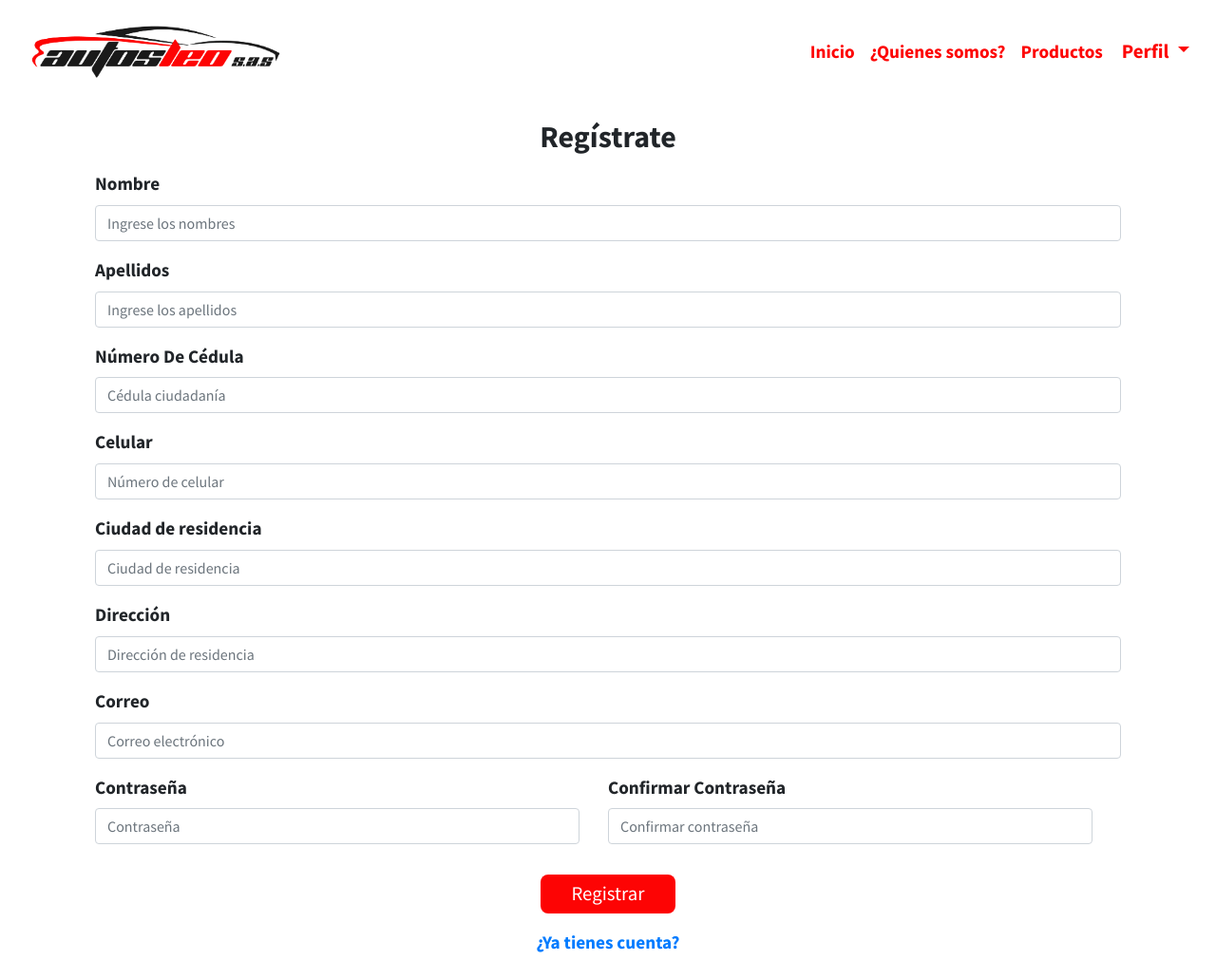
After one commit to Juangarzon11/autos-leo, a PHP site: page /GIT/vistas/Usuario/form_cliente.php in a window 1280 px wide. The commit adds this page. Shown: the whole page at 95% size. Run offline with PHP 8.4, Linux system fonts and the light colour scheme; some libraries are stand-ins or nearby versions.

Commit message:
Formulario cliente

```diff
--- /dev/null
+++ b/conexion.php
@@ -0,0 +1,9 @@
+<?php
+    //Todos
+ $conn = new mysqli('localhost','root','','autos_leo');
+ $URL = "http://localhost/GIT/autos-leo/";
+
+    //El otro
+// $conn = new mysqli('localhost','root','','autos_leo','33065');
+// $URL = "http://localhost:8080/autos-leo/";
+?>
--- a/css/estilo.css
+++ b/css/estilo.css
@@ -17,6 +17,22 @@ h3 {
 
 /* Utilidades */
 
+.btn-color {
+    background-color: #FD0404;
+    color: #ffffff;
+    border: none;
+    font-size: 1.3rem;
+    padding: 0.3rem 2rem;
+    border-radius: 0.5rem;
+    margin-top: 1rem;
+}
+
+.btn-color:hover {
+    cursor: pointer;
+    background-color: #1A1A1A;
+    color: #ffffff;
+}
+
 .btn-invi {
     background-color: rgba(0, 0, 0, 0);
     color: #FD0404;
@@ -24,8 +40,6 @@ h3 {
     font-size: 1.3rem;
     border-radius: 0.5rem;
 }
-
-
 
 
 
--- a/index.php
+++ b/index.php
@@ -51,6 +51,8 @@
                             <button class="dropdown-item" type="button">Mi Perfil</button>
                             <button class="dropdown-item" type="button">Mi Vehículo</button>
                             <button class="dropdown-item" type="button">Reservas</button>
+                            <a href="vistas/Usuario/form_cliente.php"><button class="dropdown-item" type="button">(Cliente)</button></a>
+                            <a href="vistas/proveedor/form_proveedor.php"><button class="dropdown-item" type="button">(Proveedor)</button></a>
                             <div class="dropdown-divider"></div>
                             <button class="dropdown-item" type="button">Cerrar Sesión</button>
                         </div>
--- /dev/null
+++ b/vistas/Usuario/form_cliente.php
@@ -0,0 +1,148 @@
+<?php
+include '../../conexion.php';
+
+?>
+<!DOCTYPE html>
+<html lang="en">
+
+<head>
+    <meta charset="UTF-8">
+    <meta name="viewport" content="width=device-width, initial-scale=1.0">
+    <title>Registrarse</title>
+
+    <!--importacion boostrap-->
+    <link rel="stylesheet" href="https://maxcdn.bootstrapcdn.com/bootstrap/4.0.0/css/bootstrap.min.css" integrity="sha384-Gn5384xqQ1aoWXA+058RXPxPg6fy4IWvTNh0E263XmFcJlSAwiGgFAW/dAiS6JXm" crossorigin="anonymous">
+
+    <!-- Google Fonts -->
+    <link rel="preconnect" href="https://fonts.gstatic.com/%22%3E">
+    <link href="https://fonts.googleapis.com/css2?family=Source+Sans+Pro:wght@400;700&display=swap" rel="stylesheet">
+
+    <!-- Font Awesome -->
+    <script src="https://kit.fontawesome.com/f599362e7b.js" crossorigin="anonymous"></script>
+
+    <!-- Sweet alerts -->
+    <script src="https://cdn.jsdelivr.net/npm/sweetalert2@10"></script>
+
+    <link rel="stylesheet" href="../../css/estilo.css">
+</head>
+
+<body>
+<section class="bg-nav">
+        <nav class="navbar navbar-expand-lg navbar-light bg-nav">
+            <div class="col-sm-3 text-center">
+                <a class="navbar-brand" href="../../">
+                    <img src="../../img/logo-color.png" alt="">
+                </a>
+            </div>
+            <button class="navbar-toggler col-sm-3 ml-auto" type="button" data-toggle="collapse" data-target="#navbarNavDropdown" aria-controls="navbarNavDropdown" aria-expanded="false" aria-label="Toggle navigation">
+                <span class="navbar-toggler-icon"></span>
+            </button>
+            <div class="collapse navbar-collapse" id="navbarNavDropdown">
+                <ul class="navbar-nav hola ml-auto">
+                    <li class="nav-item ">
+                        <a class="nav-link" href="../../">Inicio</span></a>
+                    </li>
+                    <li class="nav-item">
+                        <a class="nav-link" href="#">¿Quienes somos?</a>
+                    </li>
+                    <li class="nav-item">
+                        <a class="nav-link" href="#">Productos</a>
+                    </li>
+                    <div class="btn-group">
+                        <button type="button" class="btn btn-invi dropdown-toggle" data-toggle="dropdown" data-display="static" aria-haspopup="true" aria-expanded="false">
+                            Perfil
+                        </button>
+                        <div class="dropdown-menu dropdown-menu-right dropdown-menu-lg-left">
+                            <button class="dropdown-item" type="button">Mi Perfil</button>
+                            <button class="dropdown-item" type="button">Mi Vehículo</button>
+                            <button class="dropdown-item" type="button">Reservas</button>
+                            <a href="#"><button class="dropdown-item" type="button">(Cliente)</button></a>
+                            <a href="../proveedor/form_proveedor.php"><button class="dropdown-item" type="button">(Proveedor)</button></a>
+                            <div class="dropdown-divider"></div>
+                            <button class="dropdown-item" type="button">Cerrar Sesión</button>
+                        </div>
+                    </div>
+                </ul>
+            </div>
+        </nav>
+    </section>
+
+        <div class="container mt-3">
+            <form action="ingresar_cliente.php" name="add_form" method="POST" class="col-12">
+
+                <div class="text-center mb-3">
+                    <h2>Regístrate</h2>
+                </div>
+
+                <div class="form-group">
+                    <label>Nombre</label>
+                    <input type="text" class="form-control" name="nombres" placeholder="Ingrese los nombres" id="nombre">
+                </div>
+                <div class="form-group">
+                    <label>Apellidos</label>
+                    <input type="text" class="form-control" name="apellidos" placeholder="Ingrese los apellidos" id="apellido">
+                </div>
+
+                <div class="form-group">
+                    <label>Número De Cédula</label>
+                    <input type="text" class="form-control" name="identificacion" placeholder="Cédula ciudadanía" id="cedula">
+                </div>
+
+                <div class="form-group">
+                    <label>Celular</label>
+                    <input type="text" class="form-control" name="celular" placeholder="Número de celular" id="celular">
+                </div>
+
+                <div class="form-group">
+                    <label>Ciudad de residencia</label>
+                    <input type="text" class="form-control" name="ciudad" placeholder="Ciudad de residencia" id="ciudad">
+                </div>
+
+                <div class="form-group">
+                    <label>Dirección</label>
+                    <input type="text" class="form-control" name="direccion" placeholder="Dirección de residencia" id="direccion">
+                </div>
+
+                <div class="form-group">
+                    <label>Correo</label>
+                    <input type="email" class="form-control" name="correo" placeholder="Correo electrónico" id="correo">
+                </div>
+
+                <div class="form-group row">
+                    <div class="col">
+                        <label>Contraseña</label>
+                        <input type="password" class="form-control" name="contra1" placeholder="Contraseña" id="con1">
+                    </div>
+                    <div class="col">
+                        <label>Confirmar Contraseña</label>
+                        <input type="password" class="form-control" name="contra2" placeholder="Confirmar contraseña" id="con2">
+                    </div>
+                    <span id="error2"></span>
+                </div>
+
+                <div class="text-center mb-3">
+                    <button type="button" class="btn btn-color">Registrar</button>
+                </div>
+
+                <div class="col-12 text-center mb-4">
+                    <a href="">¿Ya tienes cuenta?</a>
+                </div>
+
+            </form>
+
+        </div>
+
+
+        <script src="https://code.jquery.com/jquery-3.2.1.slim.min.js " integrity="sha384-KJ3o2DKtIkvYIK3UENzmM7KCkRr/rE9/Qpg6aAZGJwFDMVNA/GpGFF93hXpG5KkN " crossorigin="anonymous ">
+        </script>
+        <script src="https://cdnjs.cloudflare.com/ajax/libs/popper.js/1.12.9/umd/popper.min.js " integrity="sha384-ApNbgh9B+Y1QKtv3Rn7W3mgPxhU9K/ScQsAP7hUibX39j7fakFPskvXusvfa0b4Q " crossorigin="anonymous ">
+        </script>
+        <script src="https://maxcdn.bootstrapcdn.com/bootstrap/4.0.0/js/bootstrap.min.js " integrity="sha384-JZR6Spejh4U02d8jOt6vLEHfe/JQGiRRSQQxSfFWpi1MquVdAyjUar5+76PVCmYl " crossorigin="anonymous ">
+        </script>
+
+        <!--validacion de capos vacios-->
+        <script type="text/javascript" src="js/validaciones.js"></script>
+
+</body>
+
+</html>
--- /dev/null
+++ b/vistas/proveedor/guardar_proveedor.php
@@ -0,0 +1,4 @@
+<?php
+
+
+?>
```
Also changed, not shown: vistas/Usuario/ingresar_cliente.php (added, +37 -0 lines), vistas/Usuario/js/validaciones.js (added, +141 -0 lines), vistas/proveedor/form_proveedor.php (added, +126 -0 lines), vistas/proveedor/js/validaciones.js (added, +32 -0 lines), vistas/productos.php (deleted).
